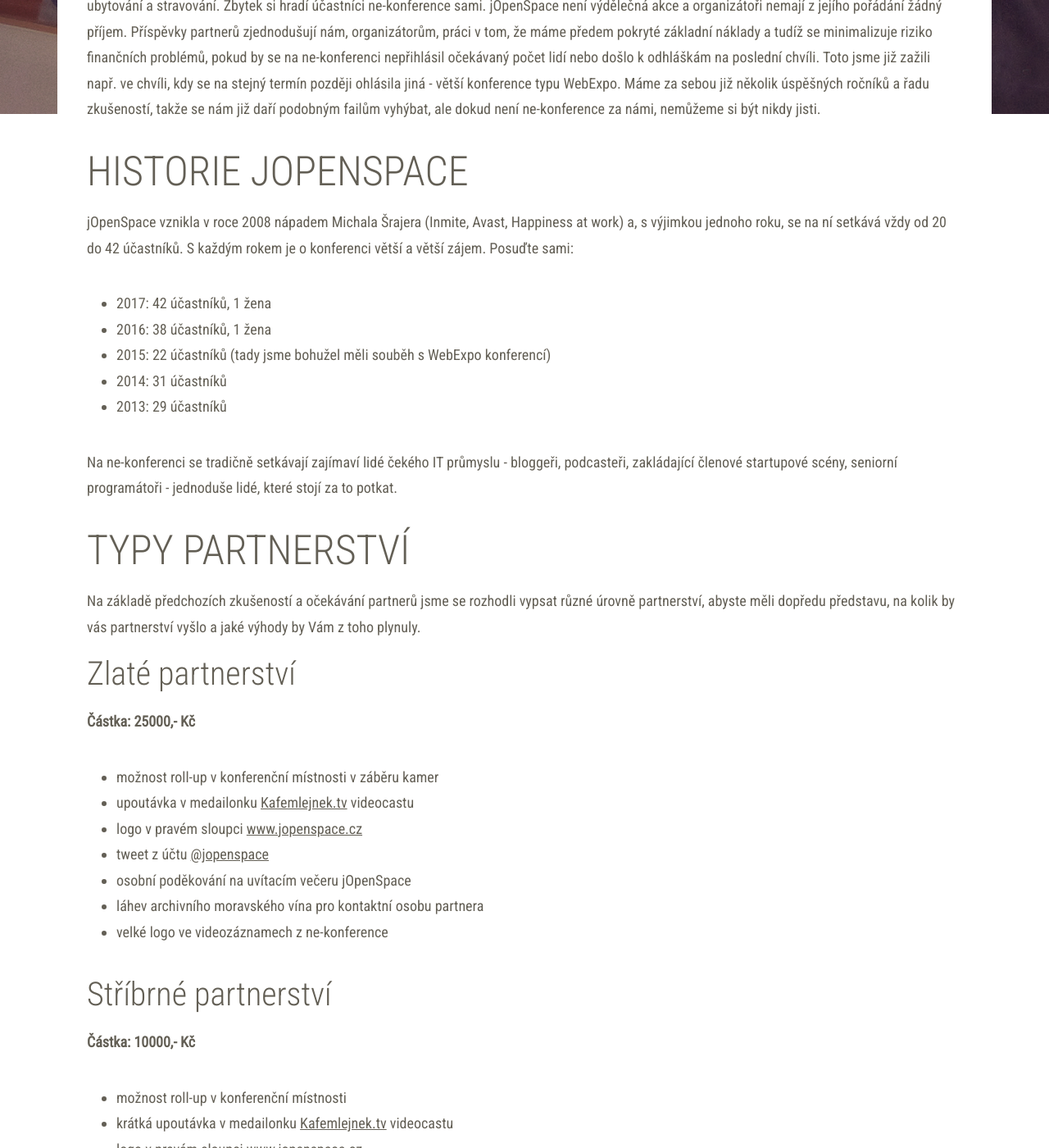
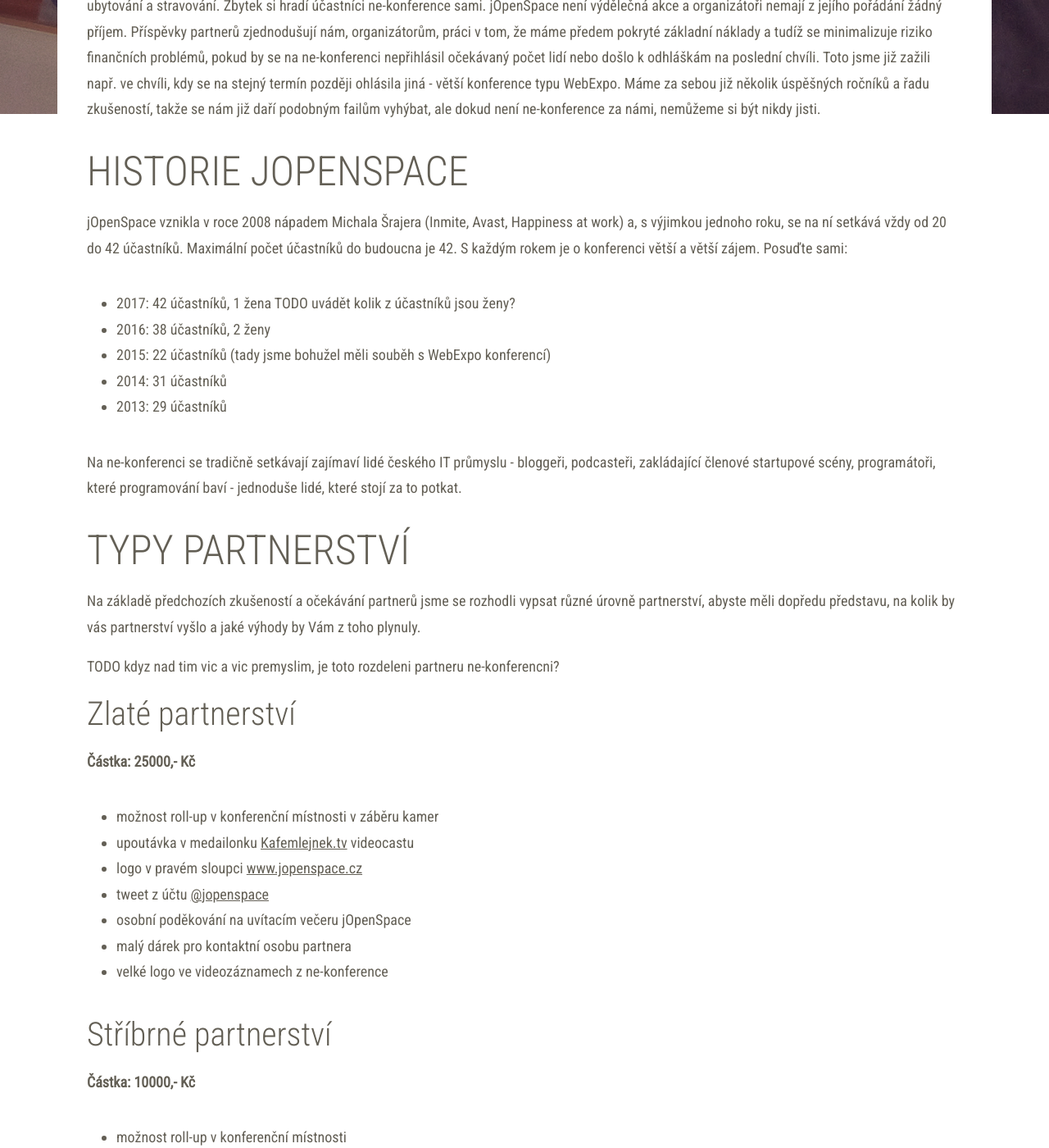
Before and after one commit to novoj/jOpenSpace, a Jekyll site: the page built from partneri.md, in a window 1280 px wide and 1400 px high, scrolled down 663 px. Shown: the whole window at 82% size. Built offline with Jekyll 4.4.1, drawn with Linux system fonts in a browser that asks for light colours; some of the changed text lies outside the part shown.

Commit message:
nekolik oprav a TODO s dotazama

```diff
--- a/partneri.md
+++ b/partneri.md
@@ -14,22 +14,26 @@ ne-konference za námi, nemůžeme si být nikdy jisti.
 
 ## Historie jOpenSpace
 
-jOpenSpace vznikla v roce 2008 nápadem Michala Šrajera (Inmite, Avast, Happiness at work) a, s výjimkou jednoho roku, se na ní setkává vždy od 20 do 42 účastníků. S každým rokem
+jOpenSpace vznikla v roce 2008 nápadem Michala Šrajera (Inmite, Avast, Happiness at work) a, s výjimkou jednoho roku, se na ní setkává vždy od 20 do 42 účastníků.
+Maximální počet účastníků do budoucna je 42. S každým rokem
 je o konferenci větší a větší zájem. Posuďte sami:
 
 - 2017: 42 účastníků, 1 žena
-- 2016: 38 účastníků, 1 žena
+TODO uvádět kolik z účastníků jsou ženy?
+- 2016: 38 účastníků, 2 ženy
 - 2015: 22 účastníků (tady jsme bohužel měli souběh s WebExpo konferencí)
 - 2014: 31 účastníků
 - 2013: 29 účastníků
 
-Na ne-konferenci se tradičně setkávají zajímaví lidé čekého IT průmyslu - bloggeři, podcasteři, zakládající členové
-startupové scény, seniorní programátoři - jednoduše lidé, které stojí za to potkat.
+Na ne-konferenci se tradičně setkávají zajímaví lidé českého IT průmyslu - bloggeři, podcasteři, zakládající členové
+startupové scény, programátoři, které programování baví - jednoduše lidé, které stojí za to potkat.
 
 ## Typy partnerství
 
 Na základě předchozích zkušeností a očekávání partnerů jsme se rozhodli vypsat různé úrovně partnerství, abyste měli
 dopředu představu, na kolik by vás partnerství vyšlo a jaké výhody by Vám z toho plynuly.
+
+TODO kdyz nad tim vic a vic premyslim, je toto rozdeleni partneru ne-konferencni?
 
 ### Zlaté partnerství
 **Částka: 25000,- Kč**
@@ -39,7 +43,7 @@ dopředu představu, na kolik by vás partnerství vyšlo a jaké výhody by Vá
 - logo v pravém sloupci [www.jopenspace.cz](http://www.jopenspace.cz)
 - tweet z účtu [@jopenspace](https://twitter.com/jopenspace)
 - osobní poděkování na uvítacím večeru jOpenSpace
-- láhev archivního moravského vína pro kontaktní osobu partnera
+- malý dárek pro kontaktní osobu partnera
 - velké logo ve videozáznamech z ne-konference
 
 ### Stříbrné partnerství
@@ -50,7 +54,7 @@ dopředu představu, na kolik by vás partnerství vyšlo a jaké výhody by Vá
 - logo v pravém sloupci [www.jopenspace.cz](http://www.jopenspace.cz)
 - tweet z účtu [@jopenspace](https://twitter.com/jopenspace)
 - osobní poděkování na uvítacím večeru jOpenSpace
-- láhev archivního moravského vína pro kontaktní osobu partnera
+- malý dárek pro kontaktní osobu partnera
 - střední logo ve videozáznamech z ne-konference
 
 ### Bronzové partnerství
@@ -59,7 +63,7 @@ dopředu představu, na kolik by vás partnerství vyšlo a jaké výhody by Vá
 - logo v pravém sloupci [www.jopenspace.cz](http://www.jopenspace.cz)
 - tweet z účtu [@jopenspace](https://twitter.com/jopenspace)
 - osobní poděkování na uvítacím večeru jOpenSpace
-- láhev archivního moravského vína pro kontaktní osobu partnera
+- malý dárek pro kontaktní osobu partnera
 - malé logo ve videozáznamech z ne-konference
 
 ## Organizační informace
@@ -80,4 +84,4 @@ Následně proběhne:
 - natočení medailonku a zveřenění na [www.jopenspace.cz](http://www.jopenspace.cz) před akcí, zároveň jako úvodník jednoho z následujících
   dílů [Kafemlejnek.tv](https://kafemlejnek.TV)
 - tweetnutí partnerství v období 1-3 týdny před akcí
-- po akci obdržíte kompletní rozpočet akce, odkazy na články, twitter feed, fotografie z akce
+- po akci obdržíte přehled jakým způsobem jsem využili peníze získané od partnerů i účastníků, odkazy na články, twitter feed, fotografie z akce
```
